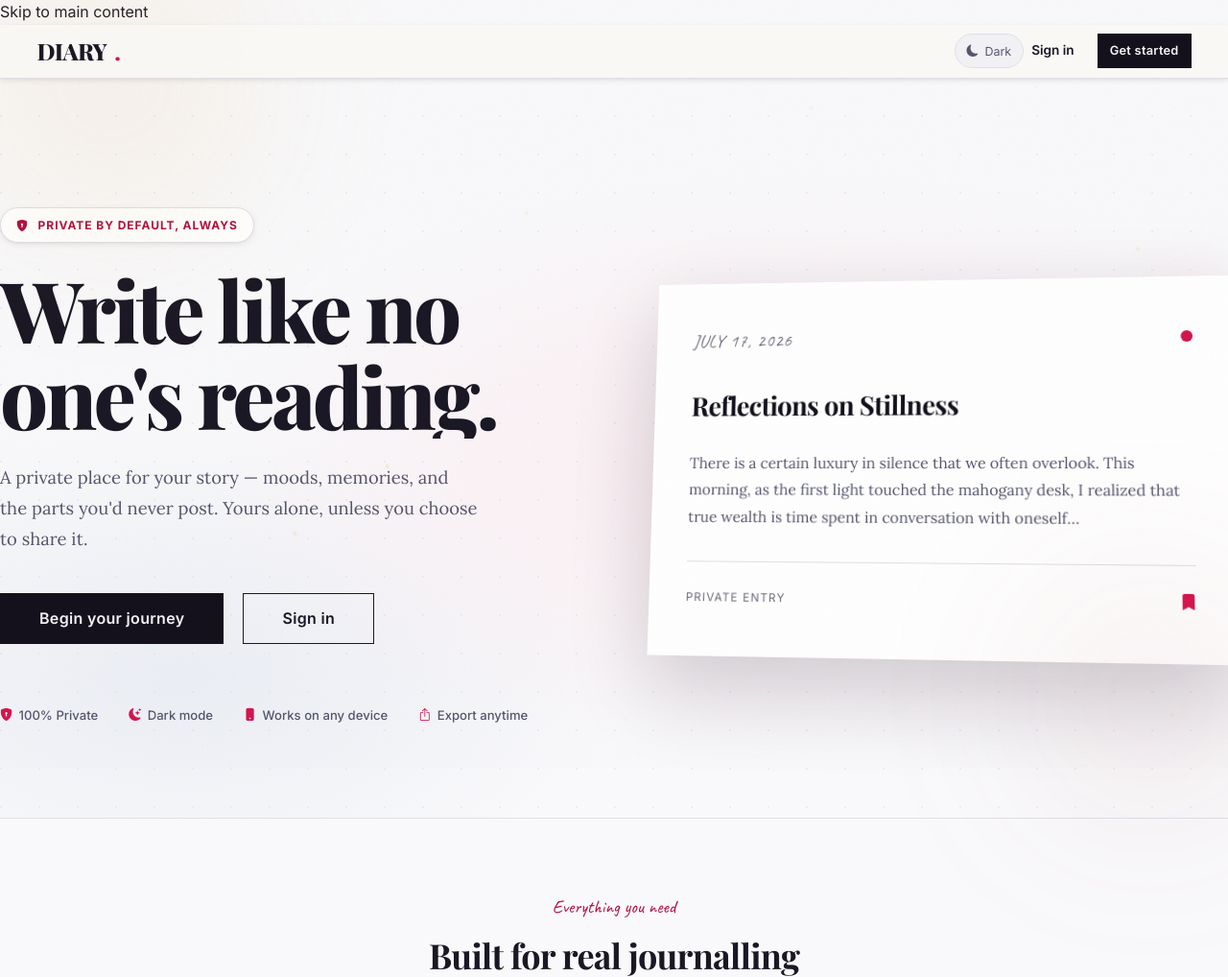
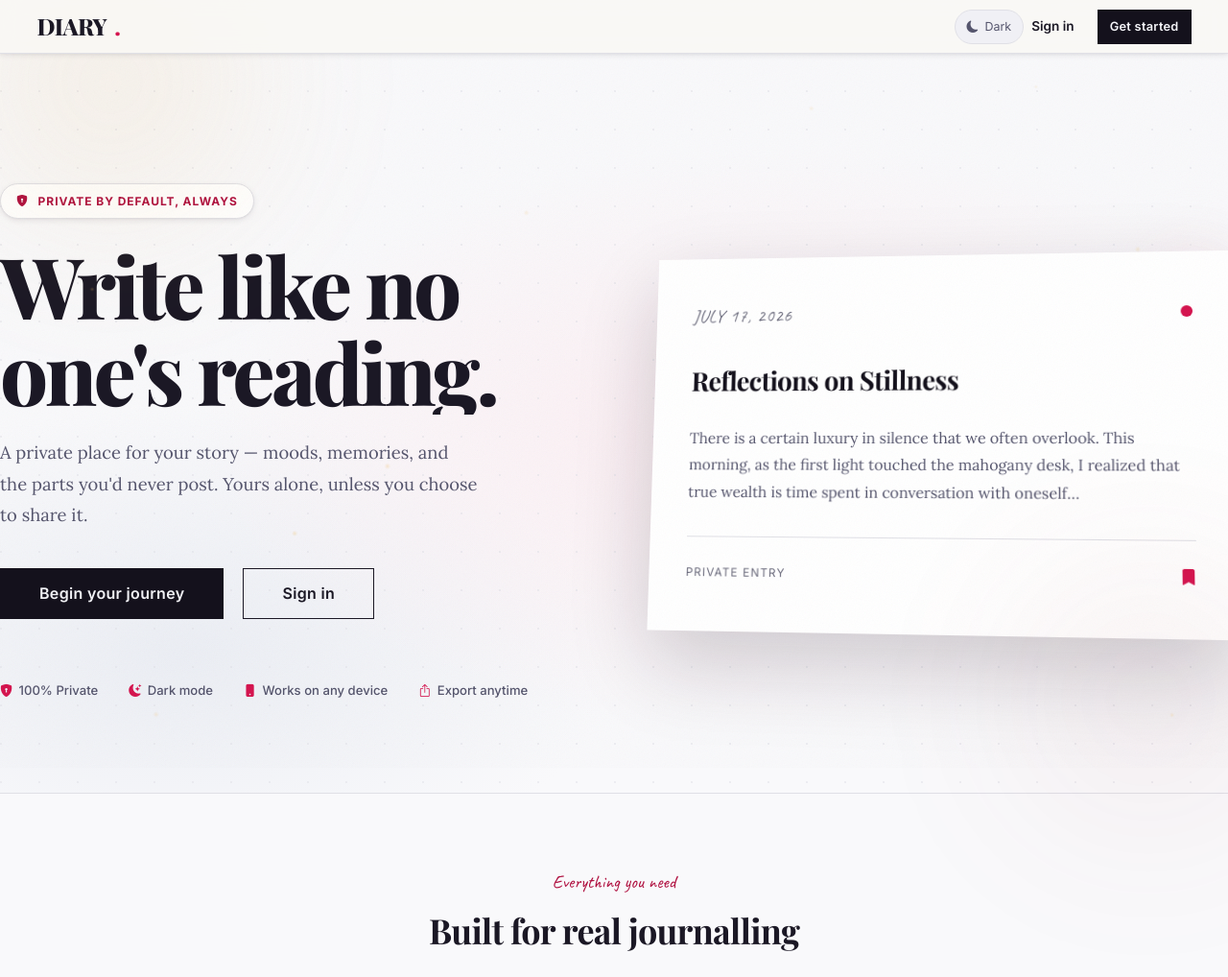
Before and after one commit to Yoge-2004/digital-diary-application, a FastAPI app: page / in a window 1280 px wide. Shown: the top 1018 px of the page at 96% size. Run offline with FastAPI, Linux system fonts and the light colour scheme; some web fonts are replaced.

Commit message:
Fix diary entry content rendering twice on the page
The book-paging feature added a screen-reader-only duplicate of the
diary text (a .sr-only div, meant to hold the full unsliced entry
since the visible div gets re-sliced into 'pages' by JS) -- but
.sr-only had no CSS definition anywhere in the stylesheet, so it
wasn't actually hidden. Verified live: every diary entry's text
rendered twice on the page.

Fixes both directions: added the missing .sr-only utility class (this
also serves the skip-link from the previous commit, since off-screen
utility classes are a natural pair), and set aria-hidden="true" on the
visible paginated div so a screen reader gets the full entry from the
.sr-only copy exactly once instead of both copies back to back.

```diff
--- a/app/static/css/app.css
+++ b/app/static/css/app.css
@@ -221,7 +221,64 @@ body {
   overflow-x: hidden;
 }
 
-/* Skip link removed to prevent mobile layout interference */
+/* Skip-to-content link: invisible off-screen by default (so it costs
+   sighted mouse users nothing), snaps into view at the very top-left
+   the moment it receives keyboard focus. Every page currently makes a
+   keyboard or screen-reader user tab through the entire sidebar nav
+   (a dozen-plus links) before reaching the actual page content, on
+   every single page load -- this is the standard fix, and it's cheap.
+   A previous pass removed this outright over a suspected mobile
+   layout conflict; the real fix is just to make sure the off-screen
+   state can never contribute to horizontal scroll or sit on top of
+   anything while hidden -- max-width keeps its box from ever being
+   wider than the viewport, and pointer-events:none while unfocused
+   means it can't intercept a tap/click even if a transform is still
+   settling. */
+.skip-link {
+  position: absolute;
+  top: 1rem;
+  left: 1rem;
+  z-index: 300;
+  max-width: calc(100vw - 2rem);
+  background: var(--clr-ink);
+  color: var(--txt-on-dark);
+  padding: 0.75rem 1.25rem;
+  border-radius: var(--border-radius-sm);
+  font-family: var(--font-sans);
+  font-weight: 600;
+  font-size: 0.9rem;
+  text-decoration: none;
+  white-space: nowrap;
+  overflow: hidden;
+  text-overflow: ellipsis;
+  transform: translateY(-150px);
+  opacity: 0;
+  pointer-events: none;
+  transition: transform var(--t-fast), opacity var(--t-fast);
+}
+
+.skip-link:focus {
+  transform: translateY(0);
+  opacity: 1;
+  pointer-events: auto;
+}
+
+/* Visually hidden, but still exposed to assistive tech -- the standard
+   "sr-only" utility pattern. Clipping to a 1px box (rather than
+   display:none/visibility:hidden, which would remove it from the
+   accessibility tree too) is what keeps content readable by screen
+   readers while taking up no visible space for sighted users. */
+.sr-only {
+  position: absolute;
+  width: 1px;
+  height: 1px;
+  padding: 0;
+  margin: -1px;
+  overflow: hidden;
+  clip: rect(0, 0, 0, 0);
+  white-space: nowrap;
+  border: 0;
+}
 
 /* View Transition fade */
 @supports (view-transition-name: root) {
```
Also changed, not shown: app/templates/diary_detail.html (+9 -2 lines).
